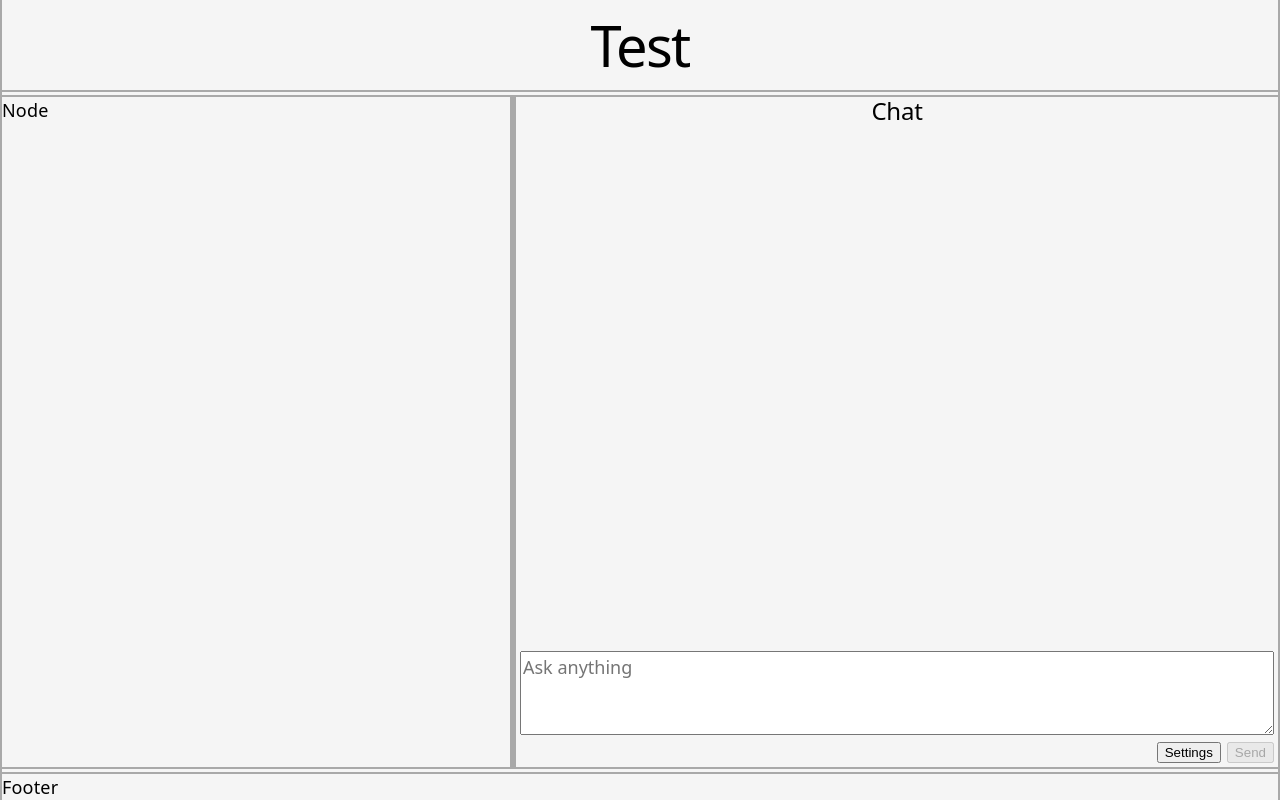
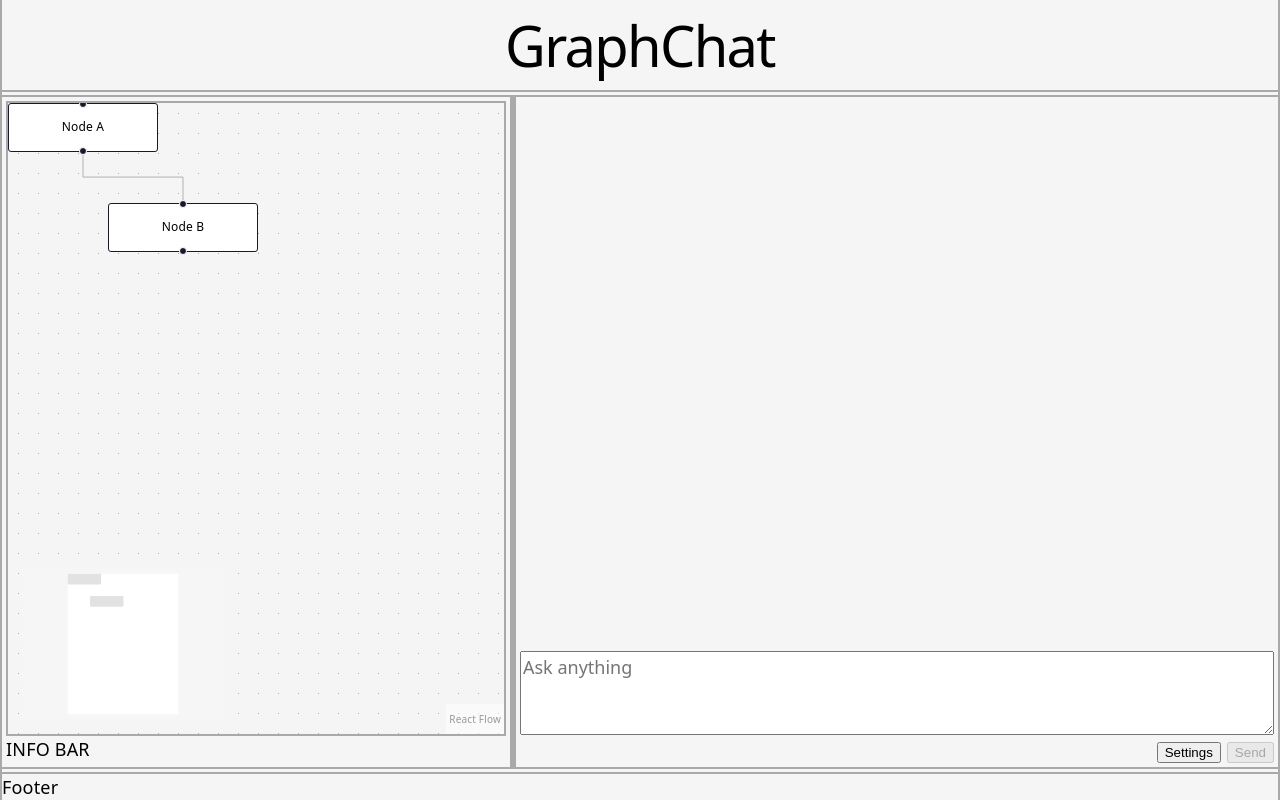
Before and after one commit to lsiemens/GraphChat, a React (Vite) app in the folder client_graph_chat/: page / in a window 1280 px wide. Built offline with nearby package versions, Linux system fonts and the light colour scheme.

Commit message:
Add graph view to the client

```diff
--- a/client_graph_chat/index.html
+++ b/client_graph_chat/index.html
@@ -3,7 +3,7 @@
   <head>
     <meta charset="UTF-8" />
     <meta name="viewport" content="width=device-width, initial-scale=1.0" />
-    <title>client_graph_chat</title>
+    <title>GraphChat</title>
   </head>
   <body>
     <div id="root"></div>
--- a/client_graph_chat/package.json
+++ b/client_graph_chat/package.json
@@ -13,6 +13,7 @@
     "preview": "vite preview"
   },
   "dependencies": {
+    "@xyflow/react": "^12.12.0",
     "react": "^19.2.8",
     "react-dom": "^19.2.8",
     "react-resizable-panels": "^4.12.4"
--- a/client_graph_chat/src/ClientGraphChat.tsx
+++ b/client_graph_chat/src/ClientGraphChat.tsx
@@ -1,15 +1,16 @@
 import { SplitView } from "./components/layout/SplitView"
 import { Chat } from "./components/chat/Chat"
+import { Graph } from "./components/graph/Graph"
 import './ClientGraphChat.css'
 
 function ClientGraphChat() {
   return (
     <>
-      <h1>Test</h1>
+      <h1>GraphChat</h1>
       <section id="hbreak"></section>
 
       <SplitView
-        left={<div>Node</div>}
+        left={<Graph />}
         right={<Chat />}
       />
 
--- a/client_graph_chat/src/components/chat/Chat.tsx
+++ b/client_graph_chat/src/components/chat/Chat.tsx
@@ -9,10 +9,6 @@ export function Chat() {
 
   return (
     <div className={styles.chat}>
-      <header>
-        <h2>Chat</h2>
-      </header>
-
       <ChatChain nodes={nodes} />
 
       {error && (<div>{error}</div>)}
--- /dev/null
+++ b/client_graph_chat/src/components/graph/Graph.module.css
@@ -0,0 +1,26 @@
+.graph {
+  width: 100%;
+  height: 100%;
+  display: flex;
+}
+
+.graph-container {
+  width: 100%;
+  height: 100%;
+  display: flex;
+  flex-direction: column;
+  overflow: hidden;
+  box-sizing: border-box;
+  padding: var(--padding);
+}
+
+.graph-view {
+  flex: 1;
+  position: relative;
+  overflow: hidden;
+  border: var(--border-size) solid var(--border);
+}
+
+.graph-info {
+  flex-shrink: 0;
+}
--- /dev/null
+++ b/client_graph_chat/src/components/graph/Graph.tsx
@@ -0,0 +1,34 @@
+import { useState, useCallback } from "react";
+import { ReactFlow, Background, MiniMap, applyEdgeChanges, applyNodeChanges, addEdge } from '@xyflow/react';
+import '@xyflow/react/dist/style.css';
+import styles from "./Graph.module.css"
+
+const initialNodes = [
+    {id: "A", position: {x:0, y:0}, data: {label: "Node A"}},
+    {id: "B", position: {x:100, y:100}, data: {label: "Node B"}}];
+const initialEdges = [{id: "A-B", source: "A", target: "B", type:"step"}];
+
+export function Graph() {
+  const [nodes, setNodes] = useState(initialNodes);
+  const [edges, setEdges] = useState(initialEdges);
+
+  const onNodesChange = useCallback((changes) => setNodes((nodesSnapshot) => applyNodeChanges(changes, nodesSnapshot)), []);
+  const onEdgesChange = useCallback((changes) => setEdges((edgesSnapshot) => applyEdgeChanges(changes, edgesSnapshot)), []);
+  const onConnect = useCallback((params) => setEdges((edgesSnapshot) => addEdge(params, edgesSnapshot)), []);
+
+  return (
+    <div className={styles["graph"]}>
+      <div className={styles["graph-container"]}>
+        <div className={styles["graph-view"]}>
+          <ReactFlow nodes={nodes} edges={edges} onNodesChange={onNodesChange} onEdgesChange={onEdgesChange} onConnect={onConnect} colorMode="system">
+            <MiniMap position="bottom-left" zoomable pannable/>
+            <Background />
+          </ReactFlow>
+        </div>
+        <div className={styles["graph-info"]}>
+          INFO BAR
+        </div>
+      </div>
+    </div>
+  );
+}
```
Also changed, not shown: 1 other file (tests, documents, lock files or other folders).
